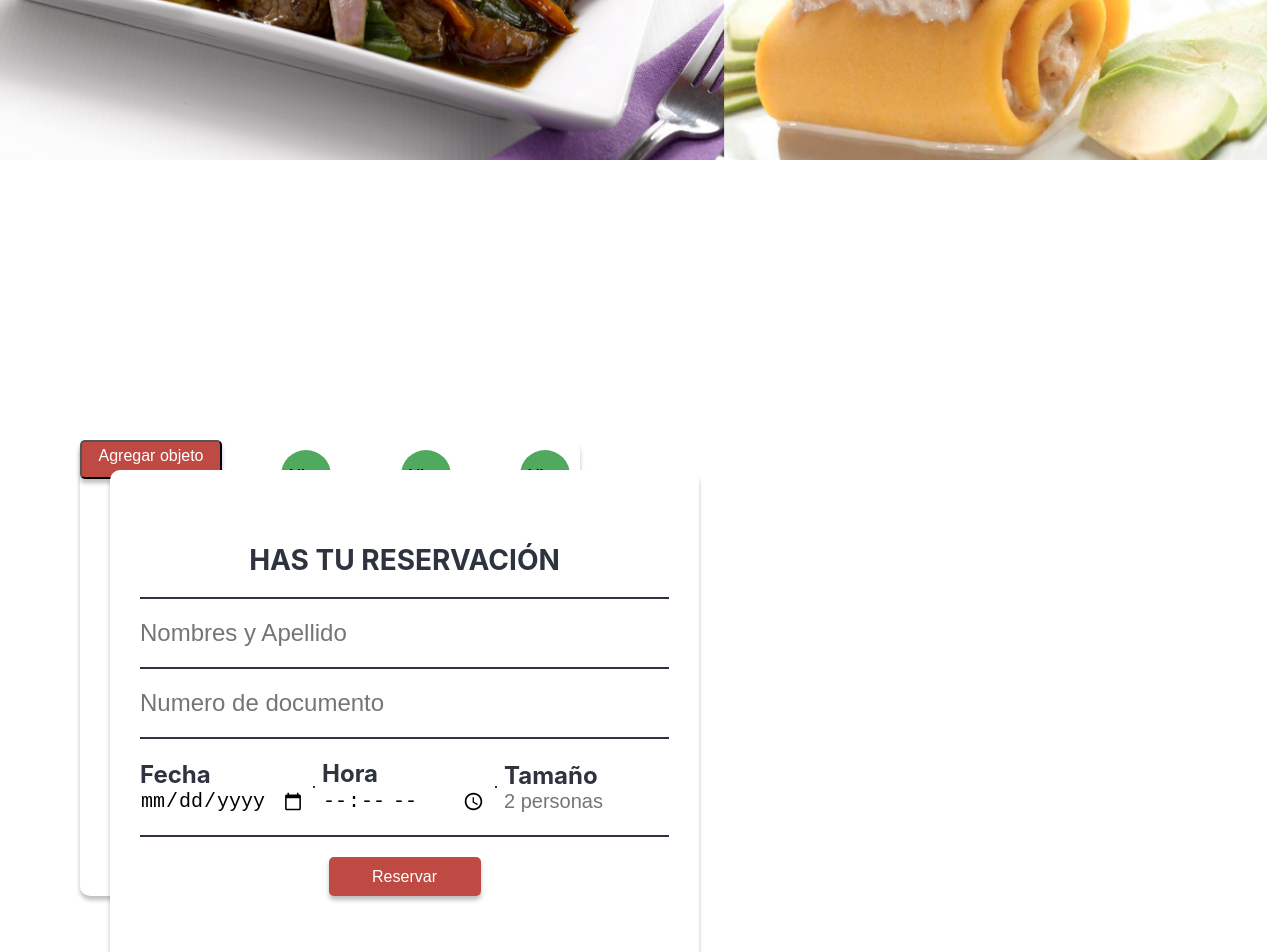
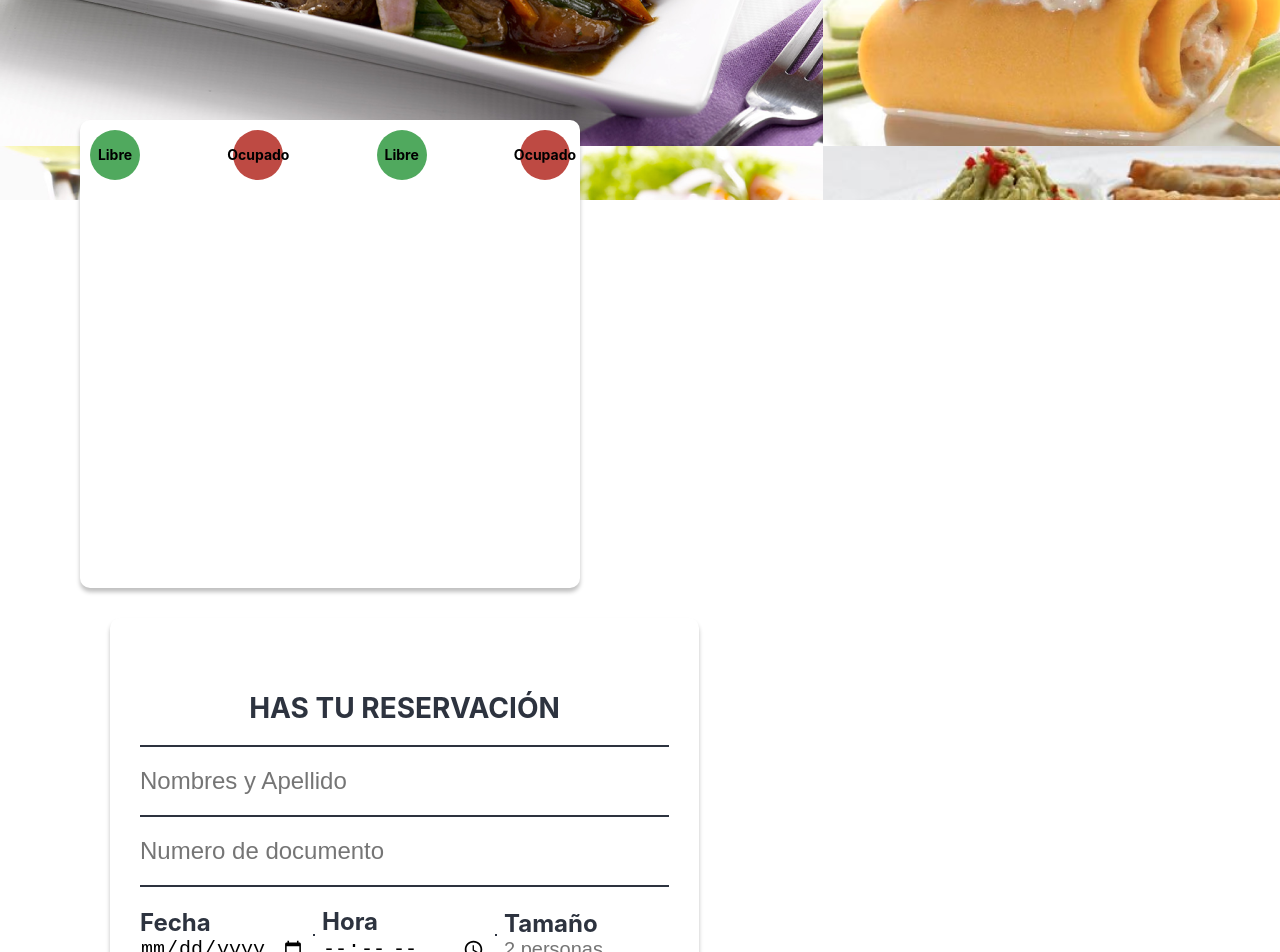
Before and after one commit to Trycatch-tv/https-github.com-Trycatch-tv-team40-project5-frontend, a React (Vite) app: page / in a window 1280 px wide. Shown: the part 500-1452 px from the top of the page. Built offline with nearby package versions, Linux system fonts and the light colour scheme.

Commit message:
ya final mesas

```diff
--- a/src/components/circleList/Object.jsx
+++ b/src/components/circleList/Object.jsx
@@ -1,20 +1,14 @@
 import React, { useState } from 'react';
 import './Object.css';
 
-function Object() {
-    const [isFree, setIsFree] = useState(true);
-
-    const handleClick = () => {
-        setIsFree(!isFree);
-};
-
+function Object({id, dispo, handleClick}) {
 return (
     <section className='free-occupied'>
     <div
-        className={`Object ${isFree ? 'free' : 'occupied'}`}
-        onClick={handleClick}
+        className={`Object ${dispo ? 'free' : 'occupied'}`}
+        onClick={handleClick(id)}
     >
-        {isFree ? 'Libre' : 'Ocupado'}
+        {dispo ? 'Libre' : 'Ocupado'}
     </div>
     </section>
     );
--- a/src/components/reservation-form/reservationForm.jsx
+++ b/src/components/reservation-form/reservationForm.jsx
@@ -29,7 +29,7 @@ function reservationForm() {
                 <hr/>
                 <div>
                 <h3>Tamaño</h3>
-                <input type="text" name='persons' placeholder='2 personas' className='place-info-person'/>
+                <input type="number" name='persons' placeholder='2 personas' className='place-info-person'/>
                 </div>
             </label>
             </section>
--- a/src/components/restaurant-tables/RestaurantTables.jsx
+++ b/src/components/restaurant-tables/RestaurantTables.jsx
@@ -2,35 +2,52 @@ import React, { useState } from 'react';
 import Object from '../circleList/Object';
 import "./RestaurantTables.css";
 
+const mesas = [
+    {
+      id: 1,
+      disponibilidad: true,
+    },
+    {
+      id: 2,
+      disponibilidad: false,
+    },
+    {
+      id: 3,
+      disponibilidad: true,
+    },
+    {
+      id: 4,
+      disponibilidad: false,
+    },
+  ];
+
 function ObjectList() {
-const [objects, setObjects] = useState([
-    { id: 1, isFree: true },
-    { id: 2, isFree: false },
-    { id: 3, isFree: true },
-]);
+const [tables, setTables] = useState(
+    mesas
+);
 
-const handleAddObject = () => {
-    const newObject = { id: objects.length + 1, isFree: true };
-    setObjects([...objects, newObject]);
-};
-
-const handleRemoveObject = (id) => {
-    const newObjects = objects.filter((object) => object.id !== id);
-    setObjects(newObjects);
+const handleClick = (key) => {
+    console.log(key);
+    /*tables.map((table) => {
+        if (table.id === key) {
+            table.disponibilidad =!table.disponibilidad;
+        }
+    })*/
 };
 
 return (
     <div className='container-circle'>
-        <button className='add-btn' onClick={handleAddObject}>Agregar objeto</button>
-        {objects.map((object) => (
-        <Object
-            key={object.id}
-            isFree={object.isFree}
-            onClick={() => handleRemoveObject(object.id)}
-        />
-        ))}
+
+
+        {tables.map(table => (
+            <Object
+                id={table.id}
+                key={table.id}
+                dispo={table.disponibilidad}
+                handleClick={handleClick}
+            />))}
     </div>
-    );
+)
 }
 
 export default ObjectList;
--- a/src/index.css
+++ b/src/index.css
@@ -16,9 +16,11 @@ main{
 
 .container-banner {
 	position: relative;
-	height: 100vh;
+	height: 80vh;
 	width: 100%;
-
+	background-image: url(../src/assets/banner.png
+	);
+	z-index: -1;
 }
 
 .banner-img {
@@ -32,7 +34,7 @@ main{
 	flex-wrap: wrap;
 	justify-content: space-between;
 	padding-top: 0px;
-	margin: 80px;
+	margin: -80px 80px;
 }
 .subtitle{
 	font-weight:900;
@@ -41,13 +43,9 @@ main{
 	margin-bottom: 40px;
 }
 
-.container-form {
-	position: absolute;
-}
-
 .container-tables {
 	width: 500px;
-    height: 456px;
+    height: 468px;
 	background-color: white;
   	border-radius: 10px;
   	box-shadow: 0px 4px 4px rgba(0, 0, 0, 0.25);
--- a/src/main.jsx
+++ b/src/main.jsx
@@ -12,7 +12,6 @@ ReactDOM.createRoot(document.getElementById('root')).render(
     <Navbar />
     <main>
       <section className='container-banner'>
-        <img className='banner-img' src={BannerCard} alt="bannerComida" />
       </section>
 
       <section className='container-card'>
@@ -31,7 +30,7 @@ ReactDOM.createRoot(document.getElementById('root')).render(
       <div className="circles">
         <div className="green-circle">
         </div>
-          <p className='text'>Sí se encuentra este color significa que esta <strong>LIBRE.</strong></p>
+          <p className='text'>Sí se encuentra este color significa que esta <strong> LIBRE.</strong></p>
 
         <div className="red-circle">
         </div>
```
